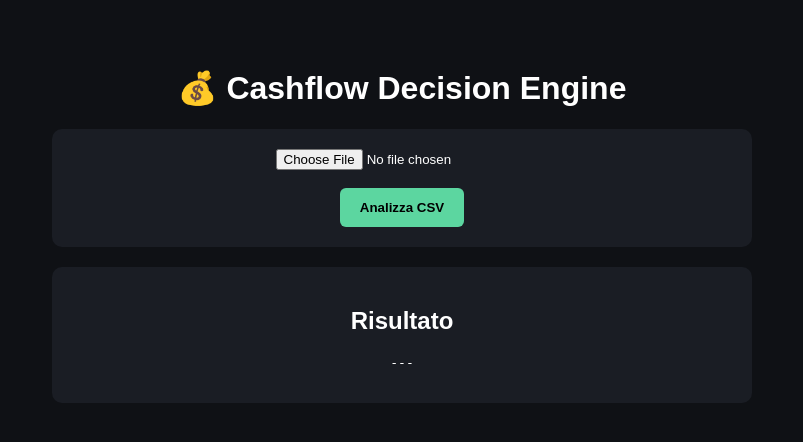
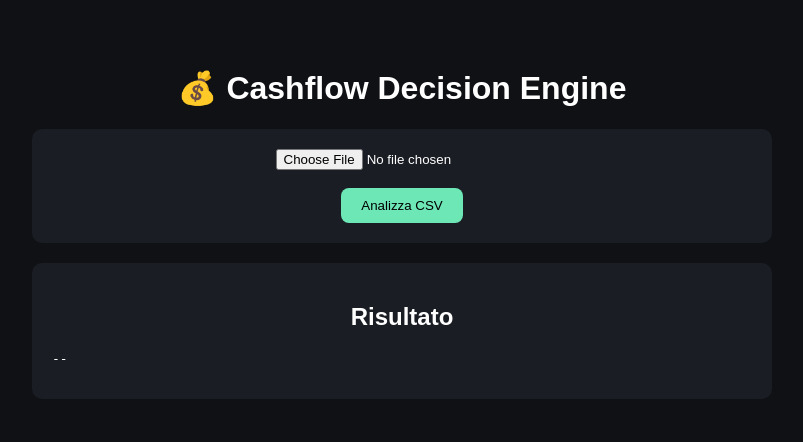
Before and after one commit to MIOR369/cashflow_engine, a Flask app: page / in a window 1280 px wide. Shown: the top 442 px of the page, without its empty margins (238-1041 px from the left). Run offline with Flask 3, Linux system fonts and the light colour scheme.

Commit message:
UI CLEAN SaaS

```diff
--- a/templates/index.html
+++ b/templates/index.html
@@ -3,87 +3,59 @@
 <head>
 <meta charset="UTF-8">
 <title>Cashflow Engine</title>
-
 <style>
-body {
-    background:#0f1115;
-    color:#fff;
-    font-family:Arial;
-    text-align:center;
-    padding:40px;
-}
-.container {
-    max-width:700px;
-    margin:auto;
-}
-.box {
-    background:#1a1d24;
-    padding:20px;
-    border-radius:10px;
-    margin:20px 0;
-}
-button {
-    padding:12px 20px;
-    background:#5cd6a0;
-    border:none;
-    border-radius:6px;
-    cursor:pointer;
-    font-weight:bold;
-}
+body { background:#0f1115; color:#fff; font-family:Arial; text-align:center; padding:40px; }
+.box { background:#1a1d24; padding:20px; border-radius:10px; margin:20px auto; max-width:700px; }
+button { padding:10px 20px; border:none; border-radius:8px; background:#6ee7b7; cursor:pointer; }
+pre { text-align:left; white-space:pre-wrap; }
 </style>
 </head>
 
 <body>
 
-<div class="container">
-
 <h1>💰 Cashflow Decision Engine</h1>
 
 <div class="box">
-<form id="form">
-<input type="file" id="file" required>
+<input type="file" id="file">
 <br><br>
-<button type="submit">Analizza CSV</button>
-</form>
+<button onclick="send()">Analizza CSV</button>
 </div>
 
 <div class="box">
 <h2>Risultato</h2>
-<pre id="output">---</pre>
-</div>
-
+<pre id="output">--</pre>
 </div>
 
 <script>
-document.getElementById("form").onsubmit = async (e) => {
-    e.preventDefault();
-
+async function send() {
     const fileInput = document.getElementById("file");
 
     if (!fileInput.files.length) {
-        alert("Seleziona un file");
+        alert("Seleziona file");
         return;
     }
 
     const formData = new FormData();
     formData.append("file", fileInput.files[0]);
 
-    try {
-        const res = await fetch("/analyze", {
-            method: "POST",
-            body: formData
-        });
+    const res = await fetch("/analyze", {
+        method: "POST",
+        body: formData
+    });
 
-        const data = await res.json();
+    const data = await res.json();
 
+    if (data.raw) {
+        document.getElementById("output").innerText = data.raw;
+    } else {
         document.getElementById("output").innerText =
-            JSON.stringify(data, null, 2);
-
-    } catch (err) {
-        console.error(err);
-        alert("Errore richiesta");
+            "DIAGNOSIS: " + data.diagnosis + "\n" +
+            "RISK: " + data.risk + "\n" +
+            "MARGIN: " + data.margin + "\n" +
+            "CRITICAL CLIENT: " + data.critical_client + "\n" +
+            "ACTION: " + data.action;
     }
-};
+}
 </script>
 
 </body>
```
